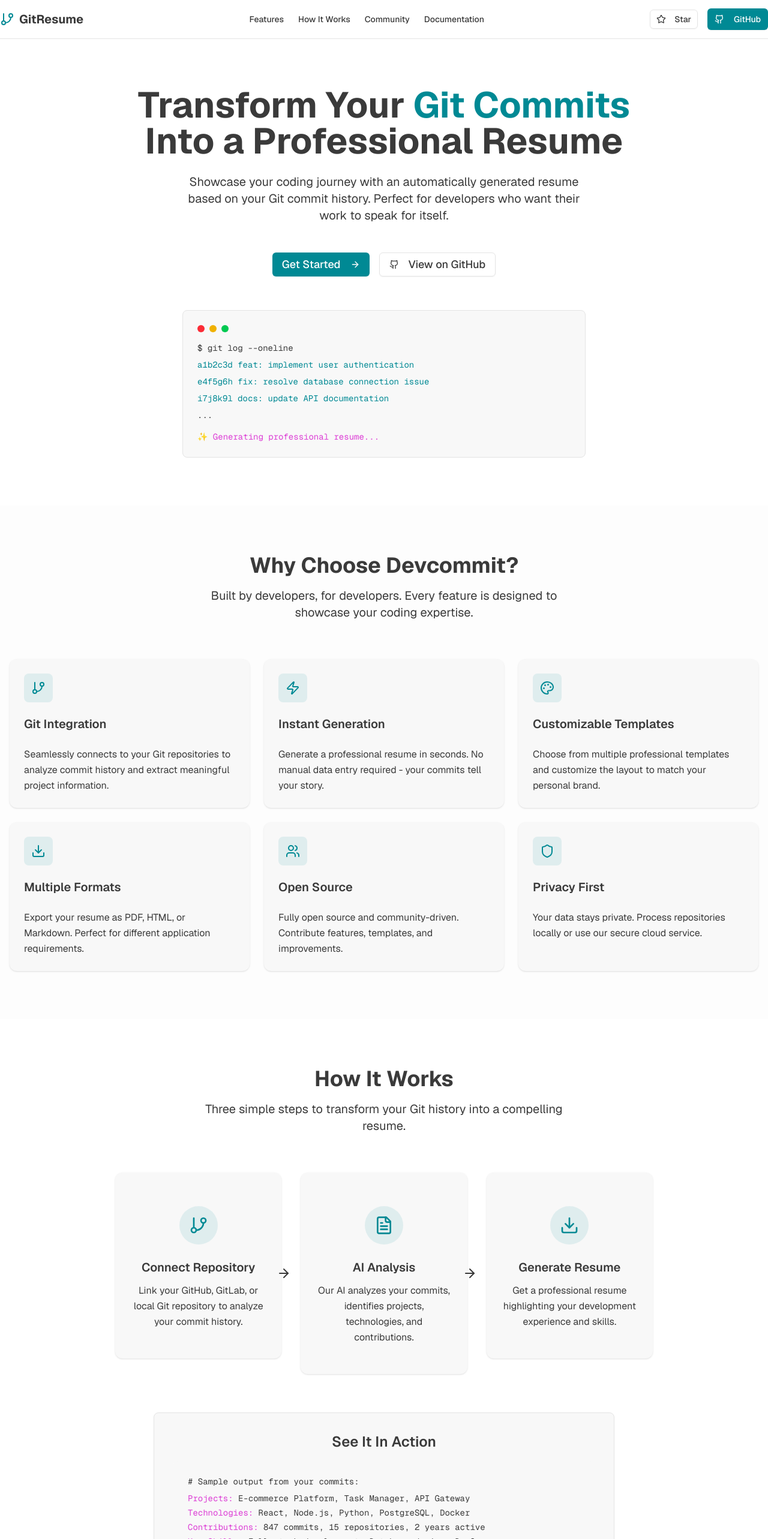
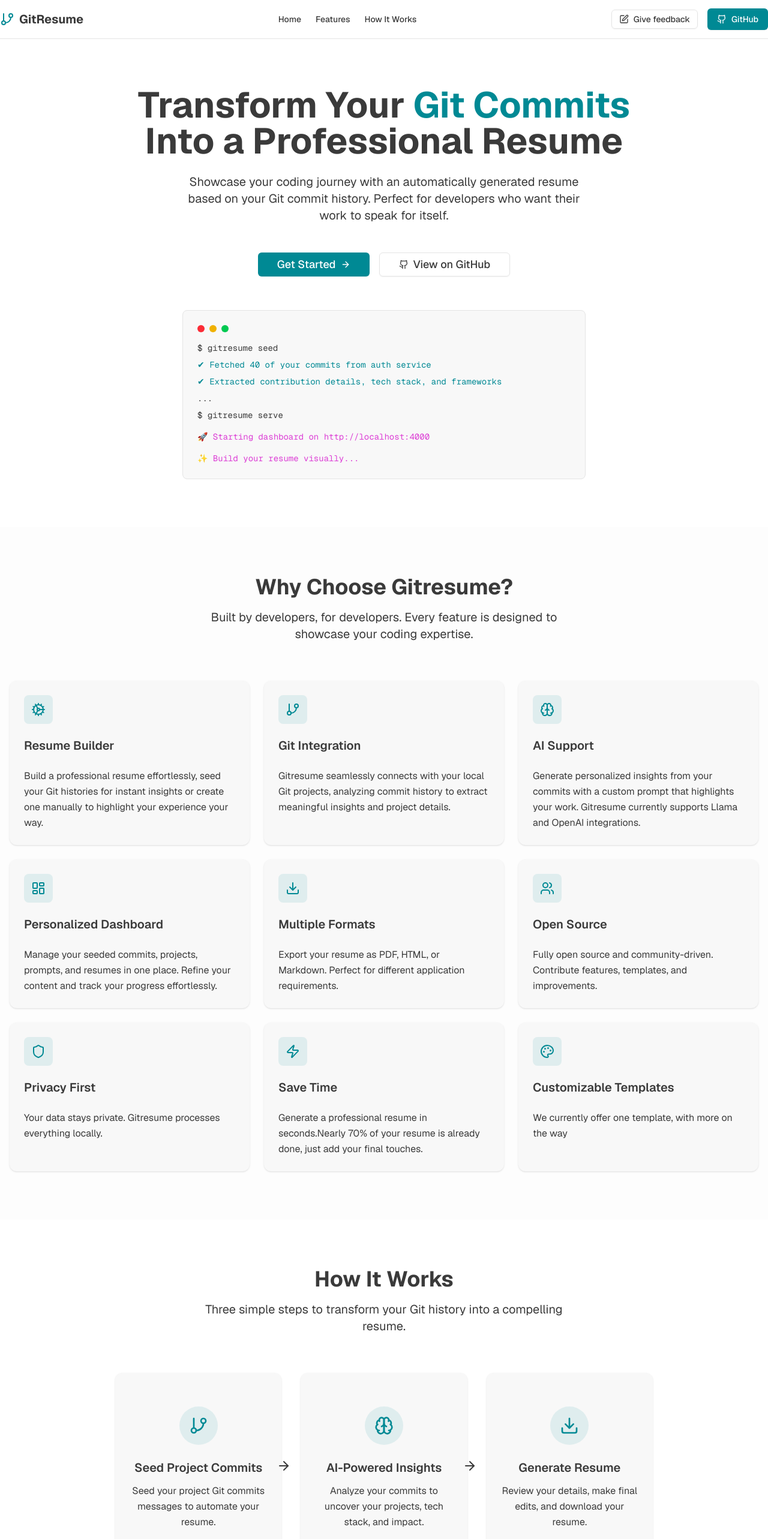
Before and after one commit to bashlabs/gitresume, a Next.js app: page / in a window 1280 px wide. Shown: the top 2566 px of the page at 60% size. Built offline with nearby package versions, Linux system fonts and the light colour scheme.

Commit message:
doc: update webpage sections

```diff
--- a/app/page.tsx
+++ b/app/page.tsx
@@ -4,6 +4,7 @@ import { FeaturesSection } from "@/components/features-section";
 import { HowItWorksSection } from "@/components/how-it-works-section";
 import { CommunitySection } from "@/components/community-section";
 import { Footer } from "@/components/footer";
+import GettingStarted from "@/components/get-started-section";
 
 export default function HomePage() {
   return (
@@ -13,7 +14,8 @@ export default function HomePage() {
         <HeroSection />
         <FeaturesSection />
         <HowItWorksSection />
-        <CommunitySection />
+        <GettingStarted />
+        {/* <CommunitySection /> */}
       </main>
       <Footer />
     </div>
--- a/components/features-section.tsx
+++ b/components/features-section.tsx
@@ -5,26 +5,42 @@ import {
   CardHeader,
   CardTitle,
 } from "@/components/ui/card";
-import { GitBranch, Zap, Users, Download, Palette, Shield } from "lucide-react";
+import {
+  CogIcon,
+  GitBranch,
+  Zap,
+  Users,
+  Download,
+  Palette,
+  Shield,
+  Brain,
+  LayoutDashboard,
+} from "lucide-react";
 
 const features = [
+  {
+    icon: CogIcon,
+    title: "Resume Builder",
+    description:
+      "Build a professional resume effortlessly, seed your Git histories for instant insights or create one manually to highlight your experience your way.",
+  },
   {
     icon: GitBranch,
     title: "Git Integration",
     description:
-      "Seamlessly connects to your Git repositories to analyze commit history and extract meaningful project information.",
+      "Gitresume seamlessly connects with your local Git projects, analyzing commit history to extract meaningful insights and project details.",
   },
   {
-    icon: Zap,
-    title: "Instant Generation",
+    icon: Brain,
+    title: "AI Support",
     description:
-      "Generate a professional resume in seconds. No manual data entry required - your commits tell your story.",
+      "Generate personalized insights from your commits with a custom prompt that highlights your work. Gitresume currently supports Llama and OpenAI integrations.",
   },
   {
-    icon: Palette,
-    title: "Customizable Templates",
+    icon: LayoutDashboard,
+    title: "Personalized Dashboard",
     description:
-      "Choose from multiple professional templates and customize the layout to match your personal brand.",
+      "Manage your seeded commits, projects, prompts, and resumes in one place. Refine your content and track your progress effortlessly.",
   },
   {
     icon: Download,
@@ -42,7 +58,18 @@ const features = [
     icon: Shield,
     title: "Privacy First",
     description:
-      "Your data stays private. Process repositories locally or use our secure cloud service.",
+      "Your data stays private. Gitresume processes everything locally.",
+  },
+  {
+    icon: Zap,
+    title: "Save Time",
+    description:
+      "Generate a professional resume in seconds.Nearly 70% of your resume is already done, just add your final touches.",
+  },
+  {
+    icon: Palette,
+    title: "Customizable Templates",
+    description: "We currently offer one template, with more on the way", //Choose from multiple professional templates and customize the layout to match your personal brand.
   },
 ];
 
@@ -52,7 +79,7 @@ export function FeaturesSection() {
       <div className="container">
         <div className="text-center mb-16">
           <h2 className="text-3xl md:text-4xl font-bold mb-4">
-            Why Choose Devcommit?
+            Why Choose Gitresume?
           </h2>
           <p className="text-xl text-muted-foreground max-w-2xl mx-auto">
             Built by developers, for developers. Every feature is designed to
--- /dev/null
+++ b/components/get-started-section.tsx
@@ -0,0 +1,126 @@
+"use client";
+import { useEffect, useState } from "react";
+
+const descriptions = [
+  "Setup app config",
+  "extract commit messages and tech stacks and frameworks",
+  "Start a local http server for your personalized dashboard",
+];
+
+export default function GettingStarted() {
+  function getOSArch(): string {
+    if (typeof navigator === "undefined") return "unknown";
+    const platform = navigator.platform.toLowerCase();
+    const userAgent = navigator.userAgent.toLowerCase();
+
+    let arch = "unknown";
+    if (
+      userAgent.includes("wow64") ||
+      userAgent.includes("win64") ||
+      userAgent.includes("x86_64")
+    ) {
+      arch = "x64";
+    } else if (userAgent.includes("arm") || userAgent.includes("aarch64")) {
+      arch = "arm";
+    } else if (userAgent.includes("i686") || userAgent.includes("i386")) {
+      arch = "x86";
+    }
+
+    let os = "unknown";
+    if (platform.includes("win")) os = "windows";
+    else if (platform.includes("mac")) os = "mac";
+    else if (platform.includes("linux")) os = "linux";
+
+    return os;
+  }
+  const defaultBrowser = getOSArch();
+  const [os, setOs] = useState("windows");
+
+  useEffect(() => {
+    setOs(defaultBrowser || "os");
+  }, []);
+
+  const commands = ["gitresume init", "gitresume seed", "gitresume serve"];
+  const installCmd: Record<string, any> = {
+    mac: {
+      install: "brew install gitresume",
+      commands,
+    },
+    linux: {
+      install: "curl -fsSL https://gitresume.sh/install.sh | bash",
+      commands,
+    },
+    windows: {
+      install: "choco install gitresume",
+      commands: [
+        "gitresume.exe init",
+        "gitresume.exe seed",
+        "gitresume.exe serve",
+      ],
+    },
+  };
+
+  return (
+    <section className="w-full py-16 bg-gray-50 dark:bg-gray-900" id="setup">
+      <div className="max-w-3xl mx-auto px-4 text-center">
+        <h2 className="text-3xl font-semibold mb-4 text-gray-900 dark:text-white">
+          Getting Started
+        </h2>
+        <p className="text-gray-600 dark:text-gray-400 mb-10">
+          Install{" "}
+          <span className="font-semibold text-gray-800 dark:text-gray-200">
+            Gitresume
+          </span>{" "}
+          CLI on your system and start building your resume from your Git
+          commits.
+        </p>
+
+        {/* OS Tabs */}
+        <div className="flex justify-center mb-6 space-x-4">
+          {["mac", "linux", "windows"].map((platform) => (
+            <button
+              key={platform}
+              onClick={() => setOs(platform)}
+              className={`px-4 py-2 rounded-lg text-sm font-medium capitalize transition-colors ${
+                os === platform
+                  ? "bg-primary text-white shadow-md"
+                  : "bg-gray-200 dark:bg-gray-800 text-gray-700 dark:text-gray-300 hover:bg-gray-300 dark:hover:bg-gray-700"
+              }`}
+            >
+              {platform}
+            </button>
+          ))}
+        </div>
+
+        {/* Command Box */}
+        <div className="pt-8">
+          <div className="bg-card rounded-lg p-6 max-w-2xl mx-auto border">
+            <div className="flex items-center space-x-2 mb-4">
+              <div className="w-3 h-3 rounded-full bg-red-500"></div>
+              <div className="w-3 h-3 rounded-full bg-yellow-500"></div>
+              <div className="w-3 h-3 rounded-full bg-green-500"></div>
+            </div>
+            <div className="text-left font-mono text-sm space-y-2">
+              <div className="text-muted-foreground">
+                $ {installCmd[os] && installCmd[os].install}
+              </div>
+              <div className="text-muted-foreground">...</div>
+              <div className="text-gray-500"># Once installed, run: </div>
+              {installCmd[os].commands.length > 0 &&
+                installCmd[os].commands.map(
+                  (command: string, index: number) => (
+                    <div key={index}>
+                      <div className="text-gray-500">
+                        # {descriptions[index]}
+                      </div>
+                      <div className="text-muted-foreground">$ {command}</div>
+                    </div>
+                  )
+                )}
+            </div>
+          </div>
+        </div>
+      </div>
+    </section>
+  );
+}
--- a/components/header.tsx
+++ b/components/header.tsx
@@ -1,5 +1,5 @@
-import { Button } from "@/components/ui/button"
-import { GitBranch, Github, Star } from "lucide-react"
+import { Button } from "@/components/ui/button";
+import { Edit, Edit2Icon, GitBranch, Github, Star } from "lucide-react";
 
 export function Header() {
   return (
@@ -11,30 +11,62 @@ export function Header() {
         </div>
 
         <nav className="hidden md:flex items-center space-x-6">
-          <a href="#features" className="text-sm font-medium hover:text-primary transition-colors">
+          <a
+            href="#"
+            className="text-sm font-medium hover:text-primary transition-colors"
+          >
+            Home
+          </a>
+          <a
+            href="#features"
+            className="text-sm font-medium hover:text-primary transition-colors"
+          >
             Features
           </a>
-          <a href="#how-it-works" className="text-sm font-medium hover:text-primary transition-colors">
+          <a
+            href="#how-it-works"
+            className="text-sm font-medium hover:text-primary transition-colors"
+          >
             How It Works
           </a>
-          <a href="#community" className="text-sm font-medium hover:text-primary transition-colors">
-            Community
+          {/*<a
+            href="#setup"
+            className="text-sm font-medium hover:text-primary transition-colors"
+          >
+            Get Started
           </a>
           <a
             href="https://github.com/yourusername/gitresume"
             className="text-sm font-medium hover:text-primary transition-colors"
           >
             Documentation
-          </a>
+          </a> */}
         </nav>
 
         <div className="flex items-center space-x-4">
-          <Button variant="outline" size="sm" className="hidden sm:flex items-center space-x-2 bg-transparent">
+          <Button
+            variant="outline"
+            size="sm"
+            className="hidden sm:flex items-center space-x-2 bg-transparent"
+          >
+            <a href="#" className="flex items-center space-x-2">
+              <Edit className="h-4 w-4" />
+              <span>Give feedback</span>
+            </a>
+          </Button>
+          {/* <Button
+            variant="outline"
+            size="sm"
+            className="hidden sm:flex items-center space-x-2 bg-transparent"
+          >
             <Star className="h-4 w-4" />
             <span>Star</span>
-          </Button>
-          <Button asChild>
-            <a href="https://github.com/yourusername/gitresume" className="flex items-center space-x-2">
+          </Button> */}
+          <Button>
+            <a
+              href="https://github.com/iamhabbeboy/gitresume-cli"
+              className="flex items-center space-x-2"
+            >
               <Github className="h-4 w-4" />
               <span>GitHub</span>
             </a>
@@ -42,5 +74,5 @@ export function Header() {
         </div>
       </div>
     </header>
-  )
+  );
 }
--- a/components/hero-section.tsx
+++ b/components/hero-section.tsx
@@ -19,16 +19,23 @@ export function HeroSection() {
 
           <div className="flex flex-col sm:flex-row gap-4 justify-center items-center pt-6">
             <Button size="lg" className="text-lg px-8">
-              Get Started
-              <ArrowRight className="ml-2 h-5 w-5" />
+              <a href="#setup" className="flex items-center space-x-2">
+                Get Started
+                <ArrowRight className="ml-2 h-5 w-5" />
+              </a>
             </Button>
             <Button
               variant="outline"
               size="lg"
               className="text-lg px-8 bg-transparent"
             >
-              <Github className="mr-2 h-5 w-5" />
-              View on GitHub
+              <a
+                href="https://github.com/iamhabbeboy/gitresume-cli"
+                className="flex items-center space-x-2"
+              >
+                <Github className="mr-2 h-5 w-5" />
+                View on GitHub
+              </a>
             </Button>
           </div>
 
@@ -40,8 +47,8 @@ export function HeroSection() {
                 <div className="w-3 h-3 rounded-full bg-green-500"></div>
               </div>
               <div className="text-left font-mono text-sm space-y-2">
-                <div className="text-muted-foreground">$ git log --oneline</div>
-                <div className="text-primary">
+                <div className="text-muted-foreground">$ gitresume seed</div>
+                {/* <div className="text-primary">
                   a1b2c3d feat: implement user authentication
                 </div>
                 <div className="text-primary">
@@ -49,10 +56,23 @@ export function HeroSection() {
                 </div>
                 <div className="text-primary">
                   i7j8k9l docs: update API documentation
+                </div> */}
+                <div className="text-primary">
+                  ✔ Fetched 40 of your commits from auth service
+                </div>
+                <div className="text-primary">
+                  ✔ Extracted contribution details, tech stack, and frameworks
                 </div>
                 <div className="text-muted-foreground">...</div>
+                <div className="text-muted-foreground">$ gitresume serve</div>
+                {/* <div className="pt-2 text-accent">
+                  ✨ Generating professional resume...
+                </div> */}
                 <div className="pt-2 text-accent">
-                  ✨ Generating professional resume...
+                  🚀 Starting dashboard on http://localhost:4000
+                </div>
+                <div className="pt-2 text-accent">
+                  ✨ Build your resume visually...
                 </div>
               </div>
             </div>
--- a/components/how-it-works-section.tsx
+++ b/components/how-it-works-section.tsx
@@ -1,23 +1,26 @@
-import { Card, CardContent } from "@/components/ui/card"
-import { ArrowRight, GitBranch, FileText, Download } from "lucide-react"
+import { Card, CardContent } from "@/components/ui/card";
+import { ArrowRight, GitBranch, FileText, Download, Brain } from "lucide-react";
 
 const steps = [
   {
     icon: GitBranch,
-    title: "Connect Repository",
-    description: "Link your GitHub, GitLab, or local Git repository to analyze your commit history.",
+    title: "Seed Project Commits",
+    description:
+      "Seed your project Git commits messages to automate your resume.",
   },
   {
-    icon: FileText,
-    title: "AI Analysis",
-    description: "Our AI analyzes your commits, identifies projects, technologies, and contributions.",
+    icon: Brain,
+    title: "AI-Powered Insights",
+    description:
+      "Analyze your commits to uncover your projects, tech stack, and impact.",
   },
   {
     icon: Download,
     title: "Generate Resume",
-    description: "Get a professional resume highlighting your development experience and skills.",
+    description:
+      "Review your details, make final edits, and download your resume.",
   },
-]
+];
 
 export function HowItWorksSection() {
   return (
@@ -26,7 +29,8 @@ export function HowItWorksSection() {
         <div className="text-center mb-16">
           <h2 className="text-3xl md:text-4xl font-bold mb-4">How It Works</h2>
           <p className="text-xl text-muted-foreground max-w-2xl mx-auto">
-            Three simple steps to transform your Git history into a compelling resume.
+            Three simple steps to transform your Git history into a compelling
+            resume.
           </p>
         </div>
 
@@ -40,7 +44,9 @@ export function HowItWorksSection() {
                       <step.icon className="h-8 w-8 text-primary" />
                     </div>
                     <h3 className="text-xl font-semibold mb-3">{step.title}</h3>
-                    <p className="text-muted-foreground leading-relaxed">{step.description}</p>
+                    <p className="text-muted-foreground leading-relaxed">
+                      {step.description}
+                    </p>
                   </CardContent>
                 </Card>
 
@@ -58,25 +64,37 @@ export function HowItWorksSection() {
           <div className="bg-card rounded-lg p-8 max-w-3xl mx-auto border">
             <h3 className="text-2xl font-semibold mb-4">See It In Action</h3>
             <div className="bg-muted rounded-lg p-6 font-mono text-sm text-left">
-              <div className="text-muted-foreground mb-2"># Sample output from your commits:</div>
+              {/* <div className="text-muted-foreground mb-2">
+                # Sample output from your commits:
+              </div> */}
               <div className="space-y-1">
                 <div>
-                  <span className="text-accent">Projects:</span> E-commerce Platform, Task Manager, API Gateway
+                  <span className="text-accent">Commit message:</span>
+                  feat(api): implement JWT auth with refresh tokens
                 </div>
                 <div>
-                  <span className="text-accent">Technologies:</span> React, Node.js, Python, PostgreSQL, Docker
+                  <span className="text-accent">Contribution:</span> Improved
+                  API security for 2M+ monthly requests
                 </div>
                 <div>
-                  <span className="text-accent">Contributions:</span> 847 commits, 15 repositories, 2 years active
+                  <span className="text-accent">Projects:</span> Auth Service
                 </div>
                 <div>
-                  <span className="text-accent">Key Skills:</span> Full-stack development, Database design, DevOps
+                  <span className="text-accent">Technologies:</span> Go, JWT,
+                  SQL, Docker
                 </div>
+                {/* <div>
+                  <span className="text-accent">Contributions:</span> 847
+                  commits, 15 repositories, 2 years active
+                </div> */}
+                {/* <div>
+                  <span className="text-accent">Key Skills:</span> Go, Database design, DevOps
+                </div> */}
               </div>
             </div>
           </div>
         </div>
       </div>
     </section>
-  )
+  );
 }
--- /dev/null
+++ b/components/join-wait-list.tsx
@@ -0,0 +1,6 @@
+
+export function JoinWaitList() {
+  return (
+
+  )
+}
```
Also changed, not shown: components/footer.tsx (+60 -20 lines), 2 other files (tests, documents, lock files or other folders).
